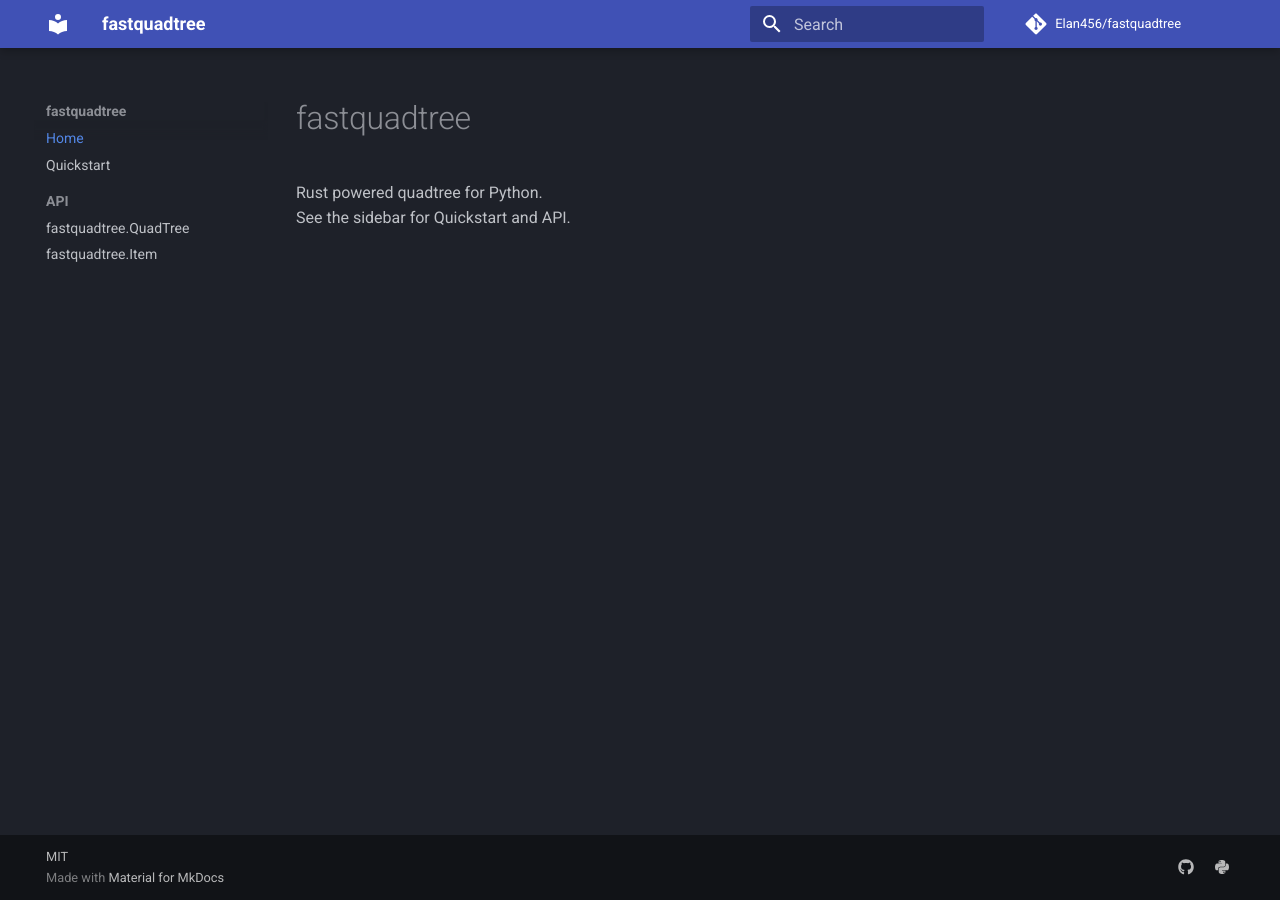
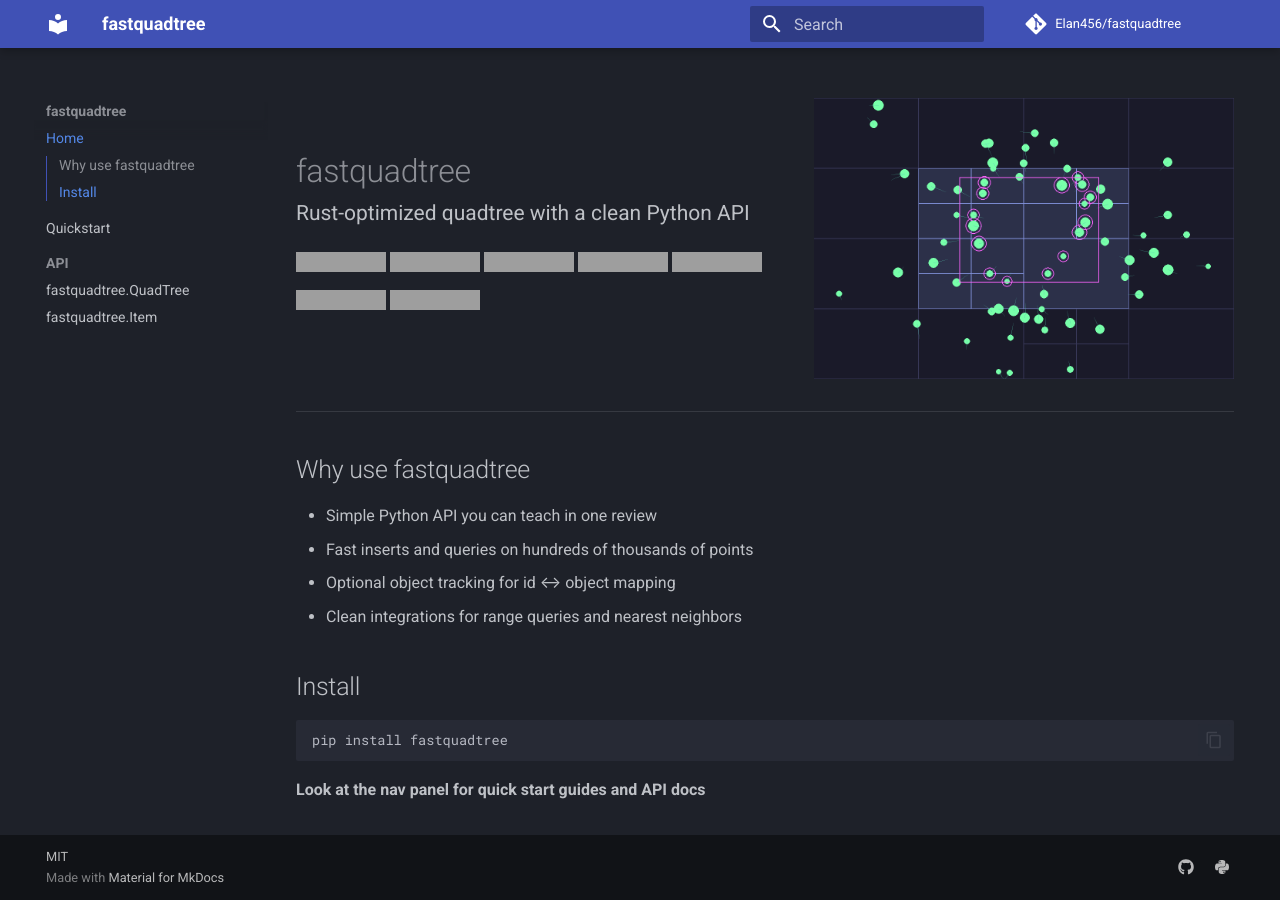
Before and after one commit to Elan456/fastquadtree, an MkDocs documentation site: the page built from docs/index.md, in a window 1280 px wide. Built offline with MkDocs 1.6.1 and Material for MkDocs 9.7.7, drawn with Linux system fonts in a browser that asks for light colours; comment, search, counter and statistics services are not loaded; grey boxes are pictures that could not be loaded.

Commit message:
docs: fix docstrings for id parameters + update homepage on docs

````diff
--- a/docs/index.md
+++ b/docs/index.md
@@ -1,4 +1,48 @@
-# fastquadtree
+<!-- Hero header -->
+<div style="display:flex; align-items:center; justify-content:space-between; gap:1rem; flex-wrap:wrap;">
+  <div>
+    <h1 style="margin-bottom:0.25rem;">fastquadtree</h1>
+    <p style="margin-top:0; font-size:1.05rem;">Rust-optimized quadtree with a clean Python API</p>
+    <p style="margin:0.5rem 0 0;">
+      <a href="https://pypi.org/project/fastquadtree/">
+        <img alt="PyPI" src="https://img.shields.io/pypi/v/fastquadtree.svg">
+      </a>
+      <a href="https://pypi.org/project/fastquadtree/">
+        <img alt="Python versions" src="https://img.shields.io/pypi/pyversions/fastquadtree.svg">
+      </a>
+      <a href="https://pepy.tech/projects/fastquadtree">
+        <img alt="Downloads" src="https://static.pepy.tech/personalized-badge/fastquadtree?period=total&units=INTERNATIONAL_SYSTEM&left_color=GRAY&right_color=BLUE&left_text=Total+Downloads">
+      </a>
+      <a href="https://github.com/Elan456/fastquadtree/actions/workflows/release.yml">
+        <img alt="Build" src="https://github.com/Elan456/fastquadtree/actions/workflows/release.yml/badge.svg">
+      </a>
+      <a href="https://codecov.io/gh/Elan456/fastquadtree">
+        <img alt="Coverage" src="https://codecov.io/gh/Elan456/fastquadtree/branch/main/graph/badge.svg">
+      </a>
+    </p>
+    <p style="margin:0.5rem 0 0;">
+      <a href="https://pyo3.rs/"><img alt="PyO3" src="https://img.shields.io/badge/Rust-core%20via%20PyO3-orange"></a>
+      <a href="https://www.maturin.rs/"><img alt="maturin" src="https://img.shields.io/badge/Built%20with-maturin-1f6feb"></a>
+    </p>
+    <p style="margin-top:0.75rem;">
+  </div>
+  <div style="min-width:260px; max-width:420px; flex:1;">
+    <img alt="Interactive Screenshot" src="https://raw.githubusercontent.com/Elan456/fastquadtree/main/assets/interactive_v2_screenshot.png">
+  </div>
+</div>
 
-Rust powered quadtree for Python.
-See the sidebar for Quickstart and API.
+---
+
+## Why use fastquadtree
+
+- Simple Python API you can teach in one review
+- Fast inserts and queries on hundreds of thousands of points
+- Optional object tracking for id ↔ object mapping
+- Clean integrations for range queries and nearest neighbors
+
+## Install
+```bash
+pip install fastquadtree
+```
+
+**Look at the nav panel for quick start guides and API docs**
````
Also changed, not shown: 1 other file.
